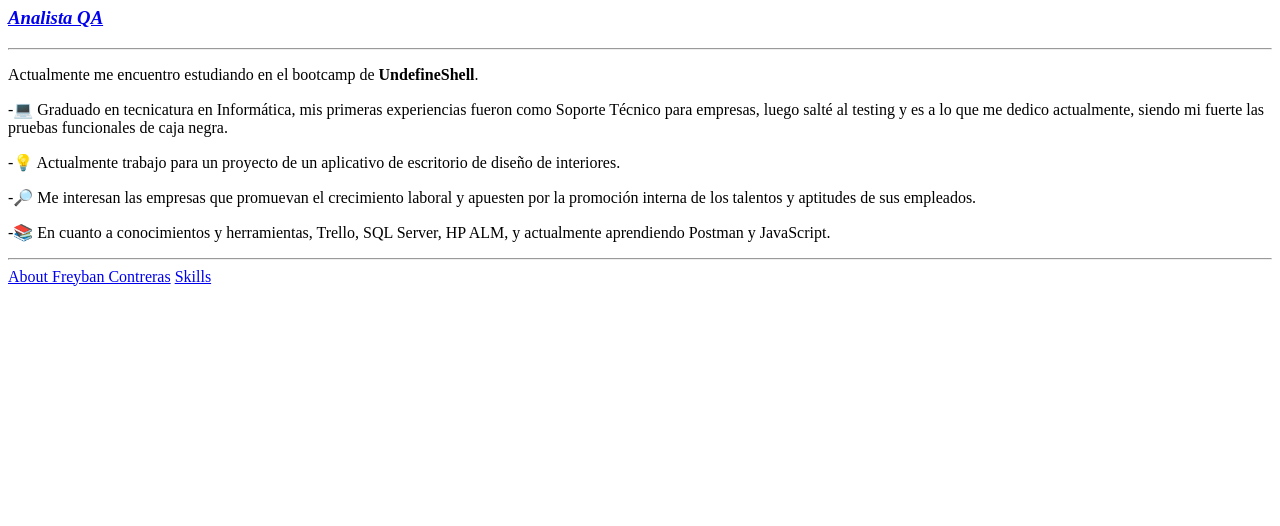
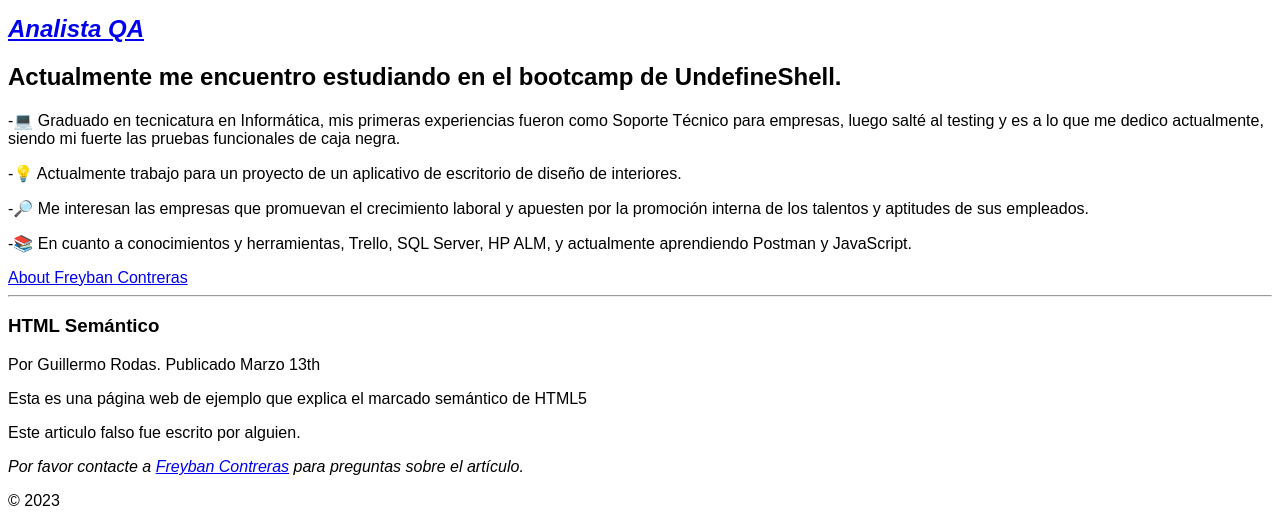
Before and after one commit to freybancs/undefined-academy, a plain HTML site: page html-semantico/index.html in a window 1280 px wide. Shown: the part 335-861 px from the top of the page. Before the commit the page ends 800 px from the top, so only its background shows below. Drawn offline with Linux system fonts and the light colour scheme.

Commit message:
Cambios Html Semántico

```diff
--- a/html-semantico/index.html
+++ b/html-semantico/index.html
@@ -3,28 +3,76 @@
 
 <head>
     <meta charset="UTF-8">
-    <!-- <link rel="stylesheet" href="main.css" />-->
+    <link rel="stylesheet" href="main.css">
     <title>Mi primera página web</title>
 </head>
 
 <body>
-    <img src="fotocv.png" width="250" height="250" alt="perfil" />
-    <h1>Freyban Contreras</h1>
-    <h3><em><a href="https://github.com/freybancs">Analista QA</a></em></h3>
+    <div class="page"> <!--Los div se usa exclusivamente para maquetar el contenido, no tiene ningun resultado semantico, son "invisibles". Con los Div le damos el estilo con los selectores de CSS-->
+        <header>
+            <img src="fotocv.png" width="150" height="150" alt="foto de perfil">
+            <nav> <!--nav es un menu de navegación-->
+                <ul>
+                    <li><a href="#">HOME</a></li>
+                    <li><a href="about.html">About</a></li>
+                </ul>
+            </nav>
+        </header>
+    </div>
     <hr>
-    <p>Actualmente me encuentro estudiando en el bootcamp de <strong>UndefineShell</strong>.</p>
-    <p>-💻 Graduado en tecnicatura en Informática, mis primeras experiencias fueron como Soporte Técnico para empresas,
-        luego salté al testing y es a lo que me dedico actualmente, siendo mi fuerte las pruebas funcionales de caja
-        negra.</p>
-    <p>-💡 Actualmente trabajo para un proyecto de un aplicativo de escritorio de diseño de interiores.</p>
-    <p>-🔎 Me interesan las empresas que promuevan el crecimiento laboral y apuesten por la promoción interna de los
-        talentos y aptitudes de sus empleados.</p>
-    <p>-📚 En cuanto a conocimientos y herramientas, Trello, SQL Server, HP ALM, y actualmente aprendiendo Postman y
-        JavaScript.</p>
+    <section>
+        <h1>Freyban Contreras</h1>
+        <h2>
+            <em><a href="https://github.com/freybancs">Analista QA</a></em>
+        </h2>
+        <h1>
+            Actualmente me encuentro estudiando en el bootcamp de
+            <strong>UndefineShell</strong>.
+        </h1>
+        <p>
+            -💻 Graduado en tecnicatura en Informática, mis primeras experiencias
+            fueron como Soporte Técnico para empresas, luego salté al testing y es a
+            lo que me dedico actualmente, siendo mi fuerte las pruebas funcionales de
+            caja negra.
+        </p>
+        <p>
+            -💡 Actualmente trabajo para un proyecto de un aplicativo de escritorio de
+            diseño de interiores.
+        </p>
+        <p>
+            -🔎 Me interesan las empresas que promuevan el crecimiento laboral y
+            apuesten por la promoción interna de los talentos y aptitudes de sus
+            empleados.
+        </p>
+        <p>
+            -📚 En cuanto a conocimientos y herramientas, Trello, SQL Server, HP ALM,
+            y actualmente aprendiendo Postman y JavaScript.
+        </p>
+        <a href="about.html">About Freyban Contreras</a>
+    </section>
+    <hr>
+    <section>
+        <article>
+            <header>
+                <h1>HTML Semántico</h1>
+                <p>Por Guillermo Rodas. Publicado <time datetime="2023-03-13 15:00-08:00"> Marzo 13th</time></p>
+            </header>
+            <p>Esta es una página web de ejemplo que explica el marcado semántico de HTML5</p>
+            <!--
+        <article>: en un contenido que tiene relación con otros contenidos a su alrededor.
+        -->
+            <footer>
+                <p> Este articulo falso fue escrito por alguien.</p>
+                <address>
+                    Por favor contacte a <a href="mailto:freybnacs@gmail.com">Freyban Contreras</a> para preguntas sobre el artículo.
+                </address>
+            </footer>
+        </article>
+    </section>
 
-    <hr>
-    <a href="about.html">About Freyban Contreras</a>
-    <a href="/achievements/skills.html">Skills</a>
+    <footer>
+        <p>&copy; 2023</p>
+    </footer>
 </body>
 
 </html>
--- a/html-semantico/main.css
+++ b/html-semantico/main.css
@@ -1,68 +1,17 @@
-/*body{
-    background: transparent;
-    font-size: 16px;
-    font-family: Arial, Helvetica, sans-serif;
+body {
+  background: white;
+  font-size: 16px;
+  font-family: Arial, Helvetica, sans-serif;
 }
 
-section{
-    background: mediumpurple;
+main {
+  width: 600px;
 }
 
-div {
-    background: palegoldenrod;
-    padding: 16px 32px;
-    margin: 20px;
-    border: 8px solid orchid;
-    width: 100px;
-
+div.page {
+  padding: 20px;
+  border: 1px solid rgb(6, 49, 136);
+  border-radius: 10px;
+  margin: 0 auto;
+  max-width: 800px;
 }
-
-p {
-    background: papayawhip;
-    color: lightgray;
-}
-
-strong{
-    display: block;
-    margin: 50px;
-}
-
-.abuelo {
-    border: 1px dotted black;
-}
-
-p + p {
-    color: tomato;
-}
-
-.hermano > span{
-    color: purple;
-}
-
-div span{
-    font-weight: bold;
-}
-
-div ~ div {
-    color: teal;
-}*/
-
-body{
-    background: white;
-    font-size: 16px;
-    font-family: Arial, Helvetica, sans-serif;
-}
-
-main{
-    width: 600px;
-}
-
-div{
-    padding: 20px;
-    border: 1px solid tomato;
-}
-
-.column {
-    display: inline-block;
-    width: calc(33.33% - 40px - 2px)
-}
```
Also changed, not shown: html-semantico/about.html (+1 -3 lines).
